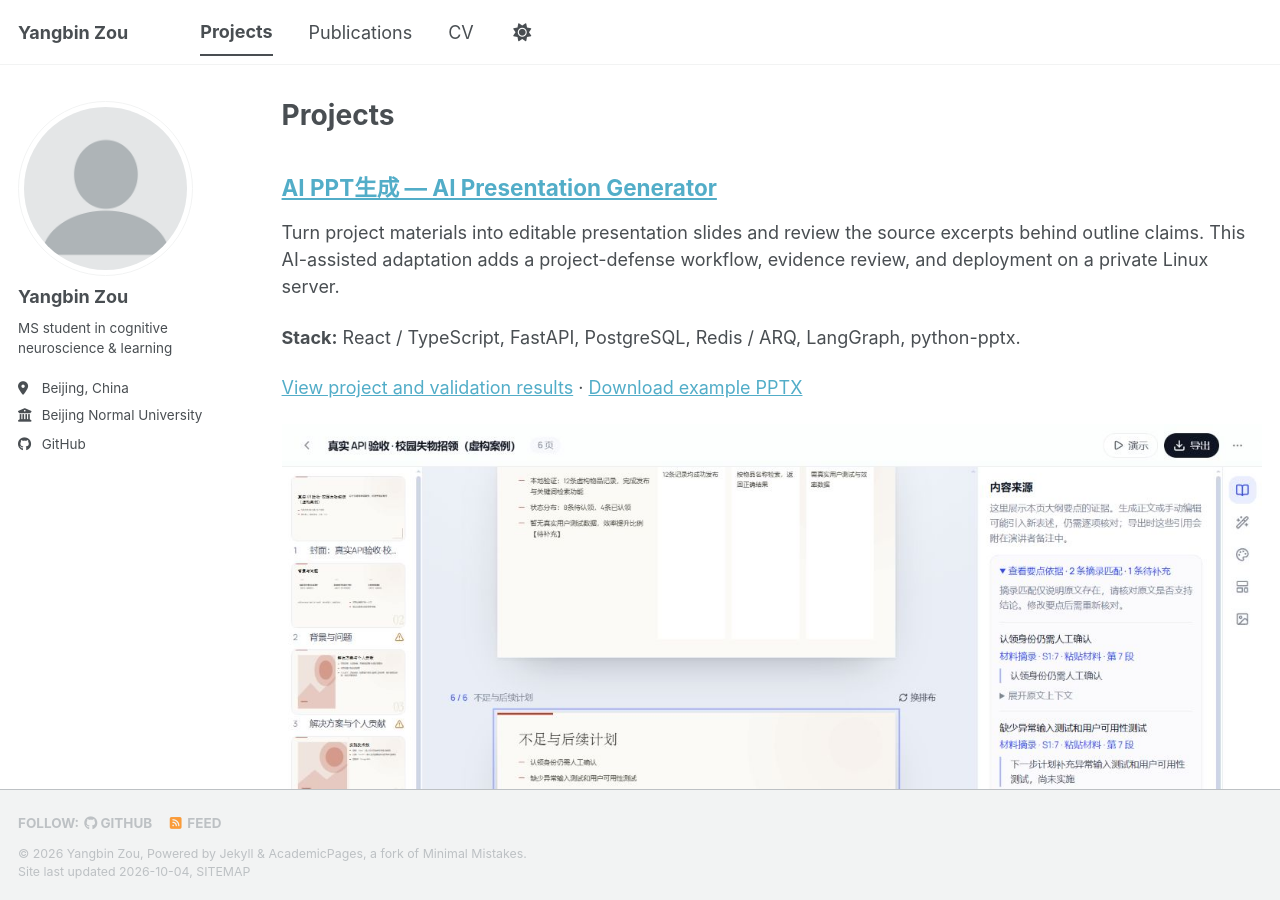
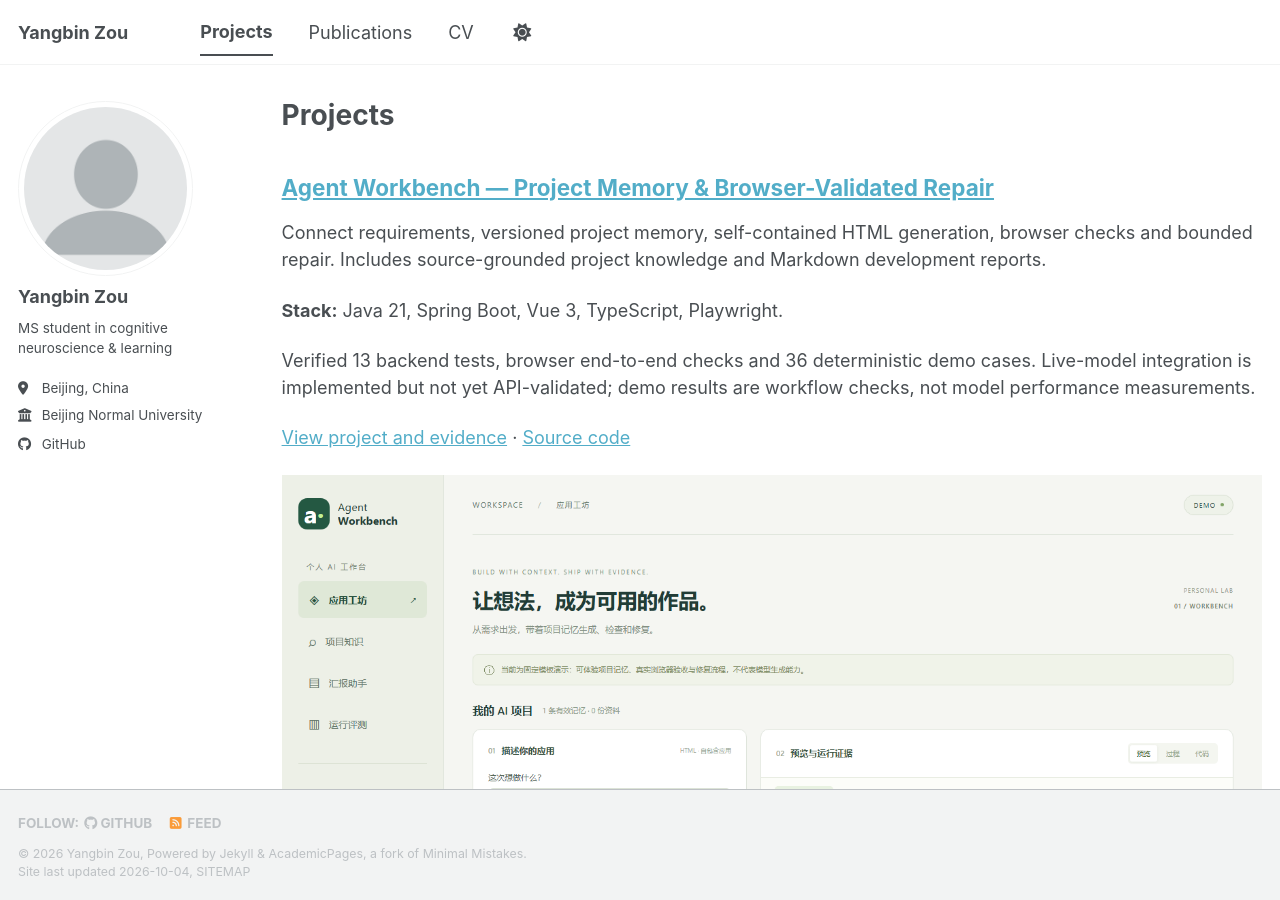
Before and after one commit to BStronger1/BStronger1.github.io, a Jekyll site: the page built from _pages/projects.md, in a window 1280 px wide and 900 px high. Built offline with Jekyll 4.4.1, drawn with Linux system fonts in a browser that asks for light colours; a style sheet for code colours, icons or effects is not loaded.

Commit message:
Add Agent Workbench project, validation evidence and CV entry

```diff
--- a/_pages/projects.md
+++ b/_pages/projects.md
@@ -4,6 +4,18 @@ title: "Projects"
 permalink: /projects/
 author_profile: true
 ---
+
+## [Agent Workbench — Project Memory & Browser-Validated Repair]({{ '/projects/agent-workbench/' | relative_url }})
+
+Connect requirements, versioned project memory, self-contained HTML generation, browser checks and bounded repair. Includes source-grounded project knowledge and Markdown development reports.
+
+**Stack:** Java 21, Spring Boot, Vue 3, TypeScript, Playwright.
+
+Verified 13 backend tests, browser end-to-end checks and 36 deterministic demo cases. Live-model integration is implemented but not yet API-validated; demo results are workflow checks, not model performance measurements.
+
+[View project and evidence]({{ '/projects/agent-workbench/' | relative_url }}) · [Source code](https://github.com/BStronger1/agent-workbench)
+
+[![Agent Workbench interface]({{ '/images/agent-workbench.png' | relative_url }})]({{ '/projects/agent-workbench/' | relative_url }})
 
 ## [AI PPT生成 — AI Presentation Generator]({{ '/projects/ai-ppt-generator/' | relative_url }})
 
```
Also changed, not shown: _pages/about.md (+5 -1 lines), _pages/agent-workbench.md (added, +34 -0 lines), _pages/cv.md (+9 -0 lines), images/agent-workbench.png (added).
